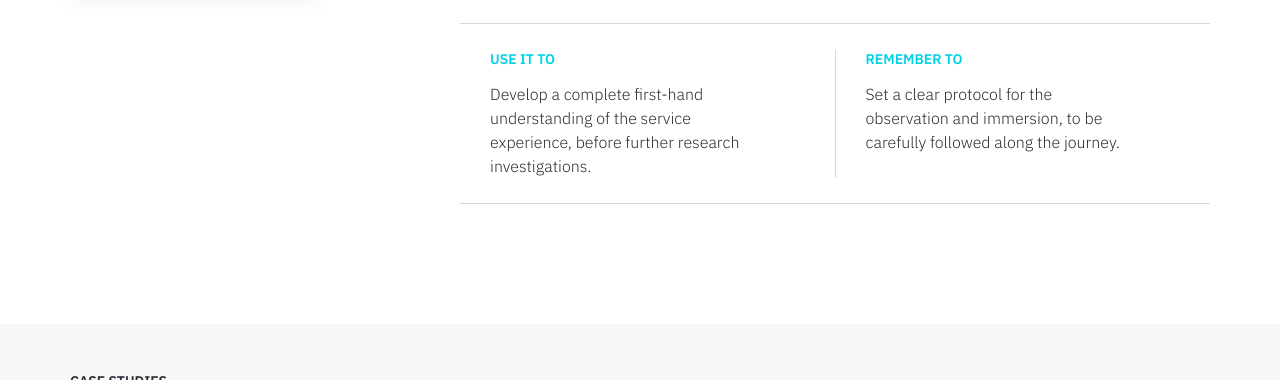
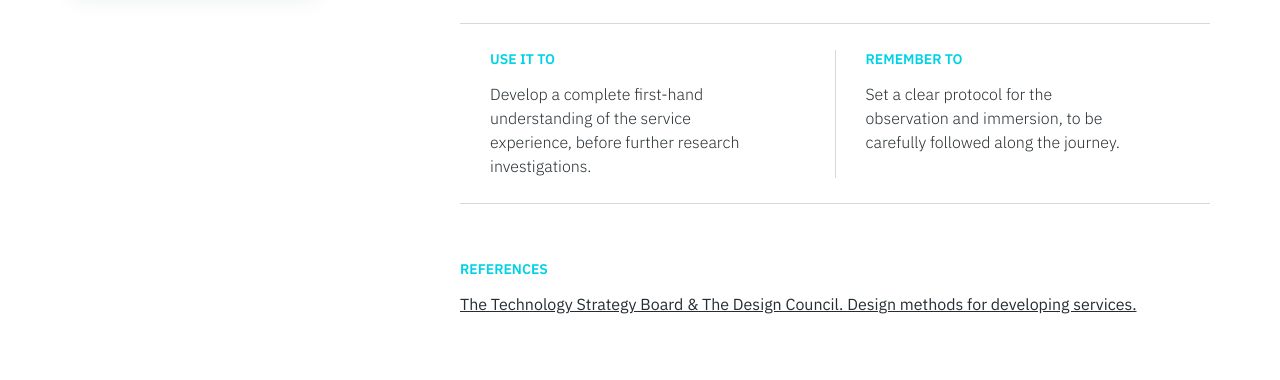
Before and after one commit to service-design-tools/sdt-website, a Jekyll site: the page built from _tools/service-safari.md, in a window 1280 px wide and 900 px high, scrolled down 1103 px, cut to the strip 0-380 px from the top of the window. Built offline with Jekyll 4.4.1, drawn with Linux system fonts in a browser that asks for light colours.

Commit message:
Update tool “service-safari”

```diff
--- a/_tools/service-safari.md
+++ b/_tools/service-safari.md
@@ -81,6 +81,10 @@ use: Develop a complete first-hand understanding of the service experience,
   before further research investigations.
 reminder: Set a clear protocol for the observation and immersion, to be
   carefully followed along the journey.
+references:
+  - name: The Technology Strategy Board & The Design Council. Design methods for
+      developing services.
+    link: https://www.designcouncil.org.uk/sites/default/files/asset/document/Design%20methods%20for%20developing%20services.pdf
 socialimage: /assets/images/uploads/schermata-2020-07-07-alle-12.03.15.png
 ---
 Service Safari is a research tool that helps designers develop interesting insights and inspirations by experiencing a service in first-person, as they were 'in the shoes' of a user. While pretending to be a user, designers can understand in detail all the aspects of the interaction with the service, observe how other people in the same space/environment behave, and eventually intercept the opinions and perceptions of other users. After having gone through the service, journey maps help generate a documentation of the experience that can be used for ideation and comparison purposes. Often times, the safari could be replicated going through the competitors' service as well.
```
